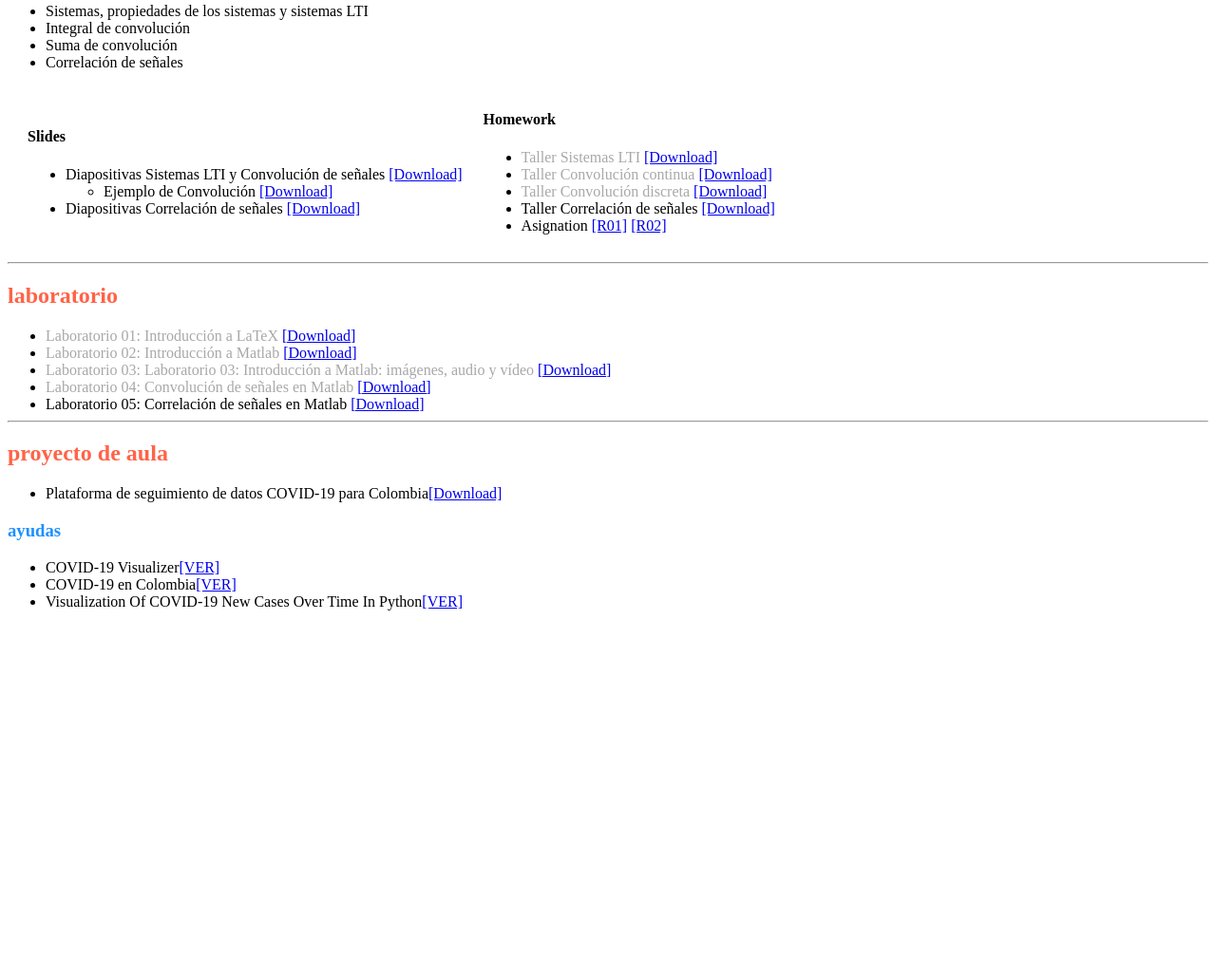
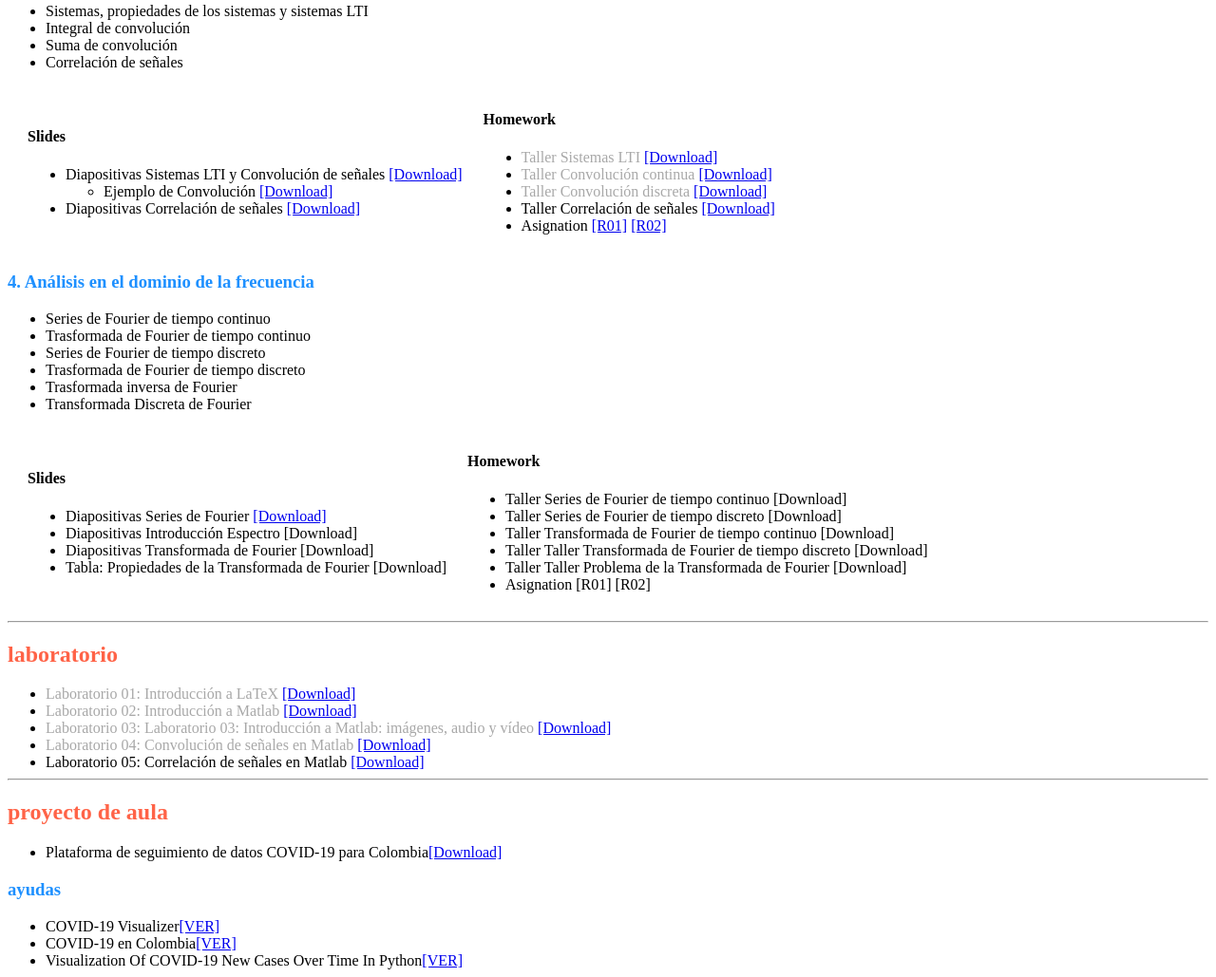
Before and after one commit to marcoteran/marcoteran.github.io, a plain HTML site: page signalanalysis.html in a window 1280 px wide. Shown: the part 1154-2183 px from the top of the page at 95% size. Before the commit the page ends 1805 px from the top, so only its background shows below. Drawn offline with Linux system fonts and the light colour scheme.

Commit message:
added latest slides and page update

```diff
--- a/signalanalysis.html
+++ b/signalanalysis.html
@@ -127,6 +127,44 @@
         </td>
       </tr>
     </table>
+
+
+    <h3 style="color:DodgerBlue;">4. Análisis en el dominio de la frecuencia</h3>
+    <ul>
+      <li>Series de Fourier de tiempo continuo</li>
+      <li>Trasformada de Fourier de tiempo continuo</li>
+	  <li>Series de Fourier de tiempo discreto</li>
+	  <li>Trasformada de Fourier de tiempo discreto</li>
+	  <li>Trasformada inversa de Fourier</li>
+	  <li>Transformada Discreta de Fourier</li>
+      </ul>
+    <table cellspacing="20">
+      <tr>
+        <td>
+         <h4>Slides</h4>
+         <ul>
+            <li>Diapositivas Series de Fourier <a href="https://github.com/marcoteran/signalanalysis_public/raw/master/lectures/chap06_FourierSeries_slides.pdf">[Download]</a></li>
+            <li>Diapositivas Introducción Espectro [Download]</li>
+            <li>Diapositivas Transformada de Fourier [Download]</li>
+            <li>Tabla: Propiedades de la Transformada de Fourier [Download]</li>
+        </ul>
+        </td>
+
+        <td>
+         <h4>Homework</h4>
+         <ul>
+            <li>Taller Series de Fourier de tiempo continuo [Download]</li>
+            <li>Taller Series de Fourier de tiempo discreto [Download]</li>
+            <li>Taller Transformada de Fourier de tiempo continuo [Download]</li>
+            <li>Taller Taller Transformada de Fourier de tiempo discreto [Download]</li>
+            <li>Taller Taller Problema de la Transformada de Fourier [Download]</li>
+            <li>Asignation [R01] [R02]</li>
+        </ul>
+        </td>
+      </tr>
+    </table>
+
+
     <hr>
     <h2 style="color:Tomato;">laboratorio</h2>
     <ul>
```
